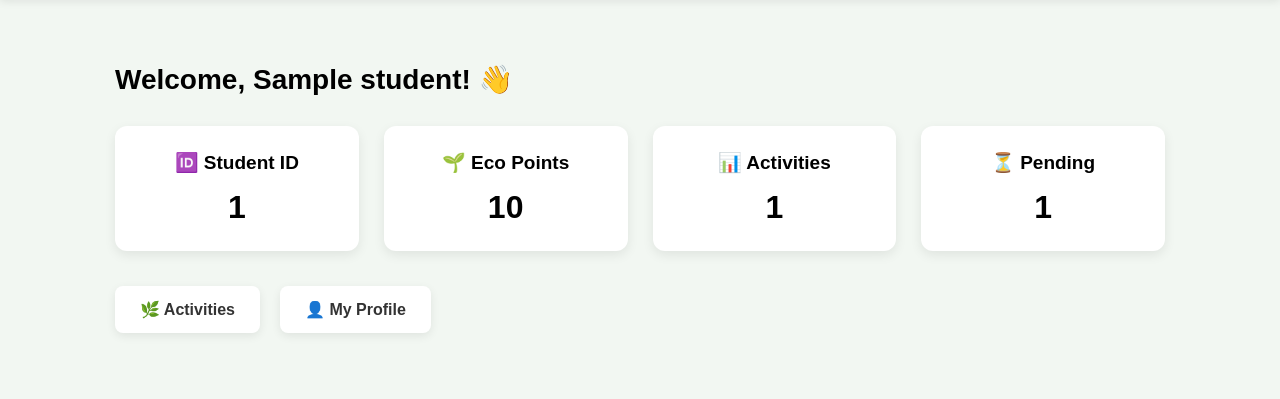
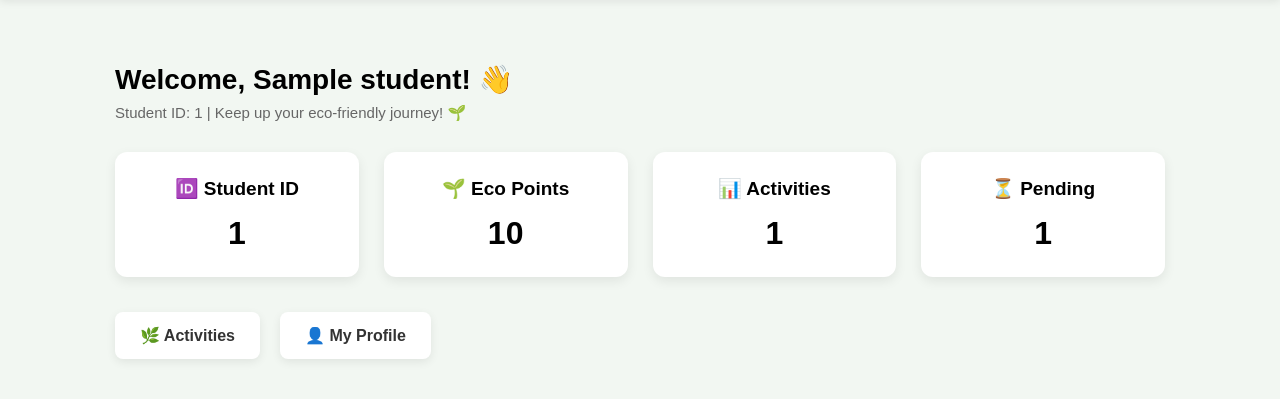
Before and after one commit to yashika-sv/Eco-Campus-Tracker, a Flask app: template templates/dashboard.html in a window 1280 px wide. Shown: the part 98-497 px from the top of the page. Run offline with Flask 3, Linux system fonts and the light colour scheme; the template is opened without the code that fills it: most values are stand-ins (such as "Sample title", 1, 10 or a date in 2020).

Commit message:
Improve student dashboard welcome section

```diff
--- a/static/css/style.css
+++ b/static/css/style.css
@@ -122,6 +122,20 @@ body {
 .dashboard-content h2 {
     margin-bottom: 30px;
     font-size: 28px;
+}
+
+.dashboard-welcome {
+    margin-bottom: 30px;
+}
+
+.dashboard-welcome h2 {
+    margin-bottom: 8px;
+}
+
+.dashboard-welcome p {
+    margin: 0;
+    color: #666;
+    font-size: 15px;
 }
 
 .dashboard-cards {
--- a/templates/dashboard.html
+++ b/templates/dashboard.html
@@ -29,7 +29,10 @@
 
         <main class="dashboard-content">
 
-            <h2>Welcome, {{ student["name"] }}! 👋</h2>
+            <div class="dashboard-welcome">
+    <h2>Welcome, {{ student["name"] }}! 👋</h2>
+    <p>Student ID: {{ student["id"] }} | Keep up your eco-friendly journey! 🌱</p>
+</div>
 
             <div class="dashboard-cards">
 
```
